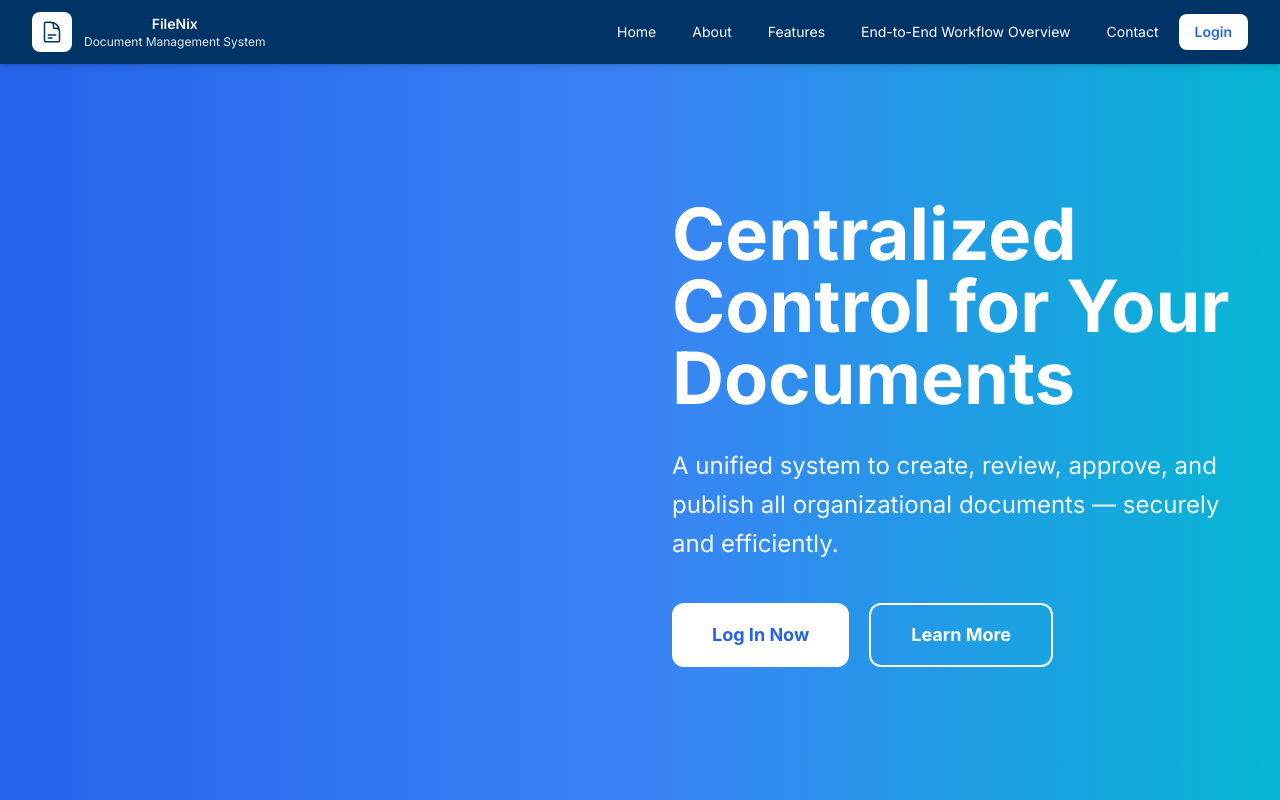
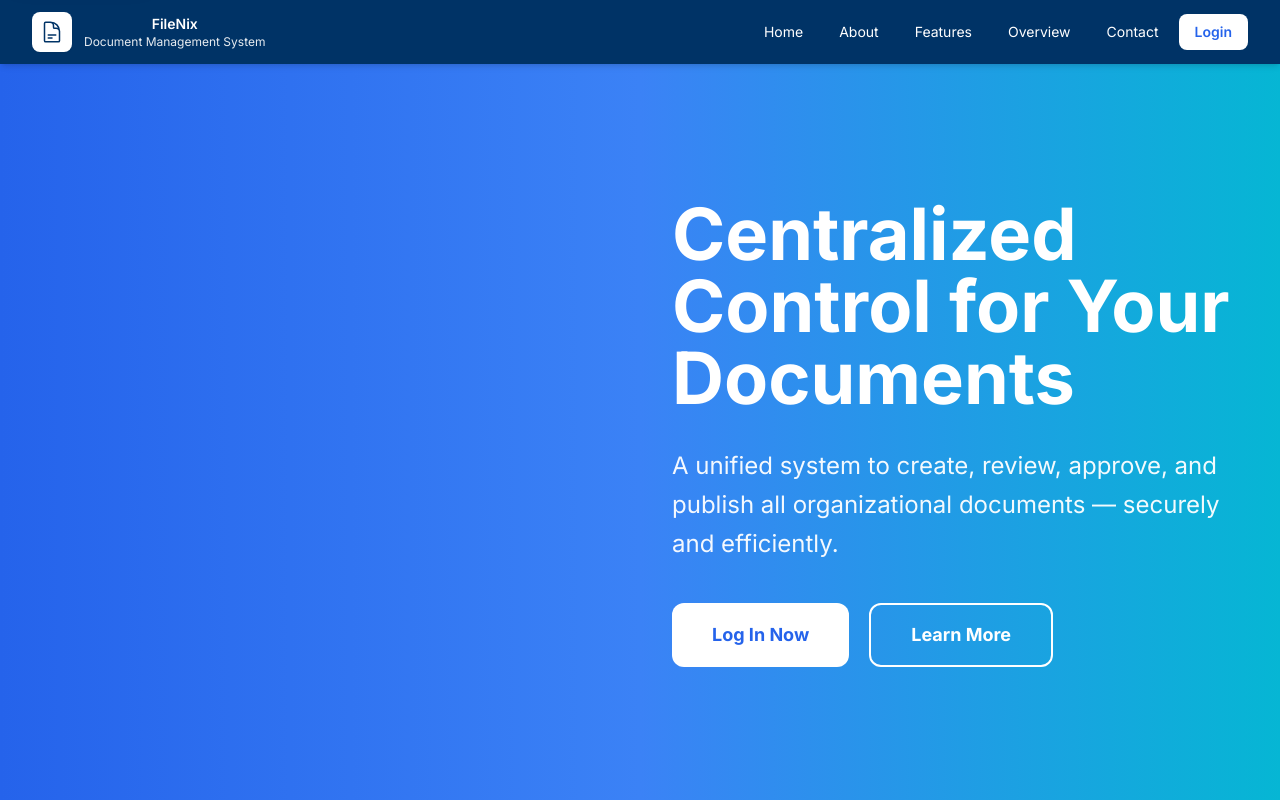
Before and after one commit to HanishSyaura/DocumentManagementSystem, a React (Vite) app in the folder frontend/: page / in a window 1280 px wide. Shown: the top 800 px of the page. Built offline with nearby package versions, Linux system fonts and the light colour scheme; no server answers.

Commit message:
chore(ui): rename workflow nav to overview

```diff
--- a/frontend/src/components/HomePage.jsx
+++ b/frontend/src/components/HomePage.jsx
@@ -293,7 +293,7 @@ const HomePage = () => {
                 {t('hp_features')}
               </a>
               <a href="#workflow" className="text-white hover:bg-white/20 px-4 py-2 rounded-lg text-sm font-medium transition-colors">
-                {t('hp_workflow_title')}
+                Overview
               </a>
               <a href="#contact" className="text-white hover:bg-white/20 px-4 py-2 rounded-lg text-sm font-medium transition-colors">
                 {t('hp_contact')}
@@ -331,7 +331,7 @@ const HomePage = () => {
                 {t('hp_features')}
               </a>
               <a href="#workflow" onClick={() => setMobileMenuOpen(false)} className="text-white/95 hover:bg-white/15 px-3 py-2 rounded-lg text-sm font-medium transition-colors">
-                {t('hp_workflow_title')}
+                Overview
               </a>
               <a href="#contact" onClick={() => setMobileMenuOpen(false)} className="text-white/95 hover:bg-white/15 px-3 py-2 rounded-lg text-sm font-medium transition-colors">
                 {t('hp_contact')}
```
